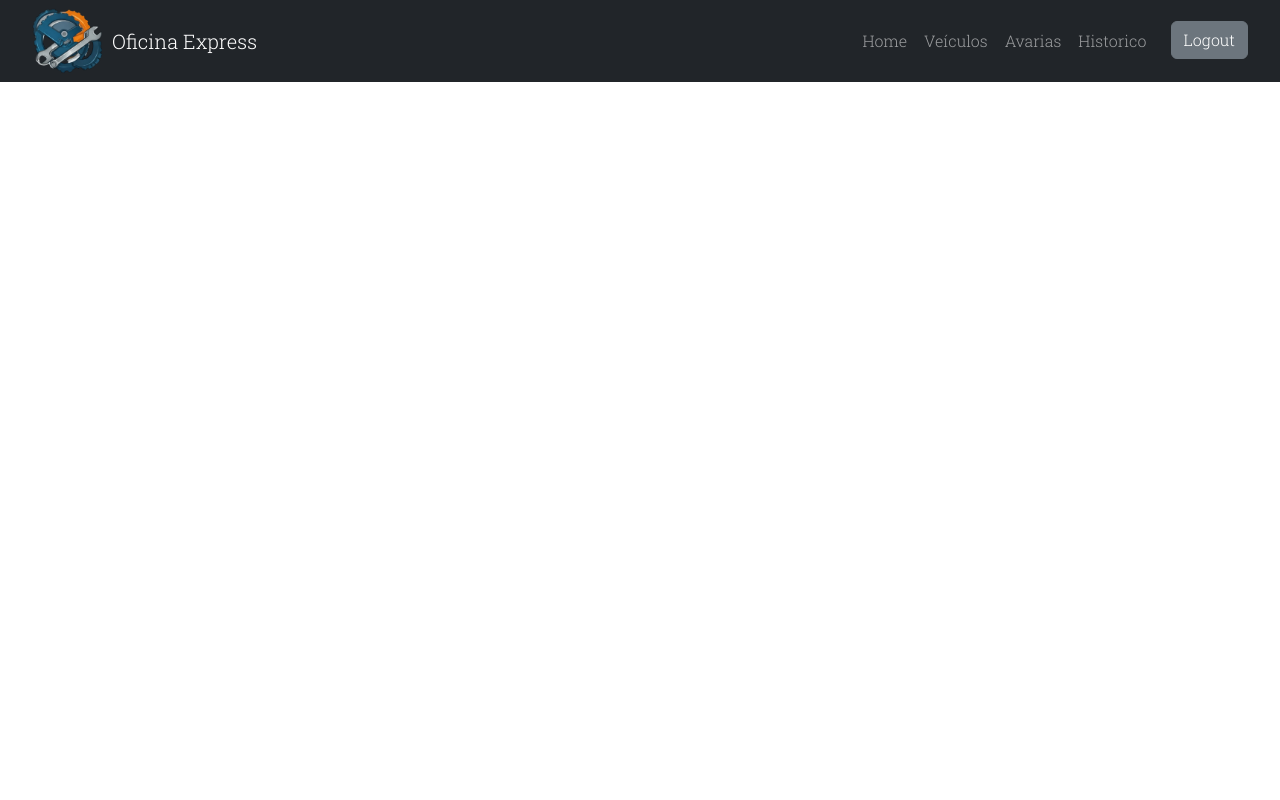
After one commit to Ramon-Venancio/Projeto-Futuros, a PHP site: page /html/Avarias.html in a window 1280 px wide. The commit adds this page. Run offline with PHP 8.4, Linux system fonts and the light colour scheme.

Commit message:
navbarStyle

```diff
--- a/public/css/style.css
+++ b/public/css/style.css
@@ -1,5 +1,17 @@
+@import url('https://fonts.googleapis.com/css2?family=Roboto+Slab:wght@300&display=swap');
+
+
 .nav-link{
     margin-left: 1px;
+    font-family: "Roboto Slab", serif;
+  font-optical-sizing: auto;
+  font-weight: 300;
+  font-style: normal;
+}
+
+.nav-link:hover{
+    color: white;
+    transition: 0.5s;
 }
 
 .Logo{
@@ -9,3 +21,34 @@
     padding: 0;
     margin-right: 10px;
 }
+.caixa{
+    margin-left: 20px;
+    font-family: 'Franklin Gothic Medium', 'Arial Narrow', Arial, sans-serif;
+    margin-top: 5px;
+}
+
+.slime{
+    font-family: "Roboto Slab", serif;
+    font-optical-sizing: auto;
+    font-weight: 300;
+    font-style: normal;
+}
+
+.gato{
+    margin: 0 20px;
+}
+
+#logout{
+    color: white;
+    font-family: "Roboto Slab", serif;
+    font-optical-sizing: auto;
+    font-weight: 300;
+    font-style: normal;
+}
+
+#logout:hover{
+    transition: 0.3s;
+    transform: scale(1.1);
+    background-color: #4e545a;
+    border: solid rgb(255, 255, 255) 1px;
+}
--- /dev/null
+++ b/public/html/Avarias.html
@@ -0,0 +1,43 @@
+<html lang="pt-br">
+<head>
+    <meta charset="UTF-8">
+    <meta name="viewport" content="width=device-width, initial-scale=1.0">
+    <title>AutoFix | veiculos</title>
+    <link href="https://cdn.jsdelivr.net/npm/bootstrap@5.3.0/dist/css/bootstrap.min.css" rel="stylesheet">
+    <link rel="stylesheet" href="../css/style.css">
+</head>
+<body>
+    <nav class="navbar navbar-expand-lg navbar-dark bg-dark">
+        <div class="gato container-fluid">
+
+          <img class="Logo" src="../Assets/LOGO3-Photoroom.png" alt="Meu ZOVO">
+          <a class="slime navbar-brand" href="#">Oficina Express</a>
+
+          <button class="navbar-toggler" type="button" data-bs-toggle="collapse" data-bs-target="#navbarNav"
+            aria-controls="navbarNav" aria-expanded="false" aria-label="Toggle navigation">
+            <span class="navbar-toggler-icon"></span>
+          </button>
+          <div class="collapse navbar-collapse" id="navbarNav">
+            <ul class="navbar-nav ms-auto">
+              <li class="nav-item">
+                <a class="nav-link " href="home.html">Home</a>
+              </li>
+              <li class="nav-item admin">
+                <a class="nav-link " href="criarVeiculo.html">Veículos</a>
+              </li>
+              <li class="nav-item admin">
+                <a class="nav-link" href="listaVeiculos.html">Avarias</a>
+              </li>
+              <li class="nav-item admin">
+                <a class="nav-link" href="Historico.html">Historico</a>
+              </li>
+              <li class="nav-item ms-3">
+                <button type="button" id="logout" class="btn btn-secondary">Logout</button>
+              </li>
+            </ul>
+          </div>
+        </div>
+      </nav>
+      <script src="https://cdn.jsdelivr.net/npm/bootstrap@5.3.0/dist/js/bootstrap.bundle.min.js"></script>
+</body>
+</html>
```
Also changed, not shown: public/html/criarVeiculo.html (+13 -6 lines), public/html/home.html (+11 -6 lines), src/data/usuarios.json (+7 -0 lines), public/html/Historico.html (added), public/html/listaVeiculos.html (deleted).
